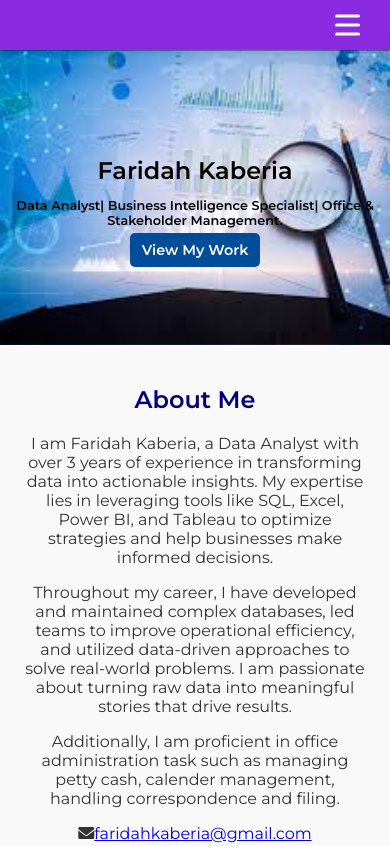
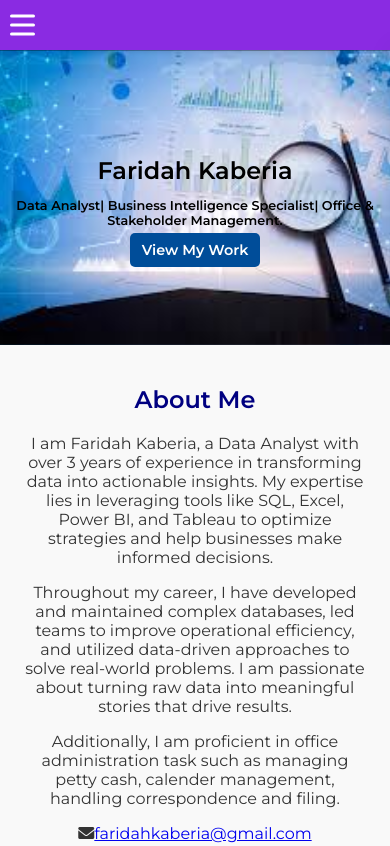
Before and after one commit to faridahkaberia/portfolio, a plain HTML site: page index.html in a window 390 px wide. Shown: the top 846 px of the page. Drawn offline with Linux system fonts and the light colour scheme.

Commit message:
Adding Changes

```diff
--- a/styles.css
+++ b/styles.css
@@ -14,7 +14,7 @@ body, html {
     cursor: pointer;
     padding: 10px;
     position: absolute;
-    right: 20px;
+    /* right: 50px; */
     top: 50%;
     transform: translateY(-50%);
     z-index: 1001;
```
